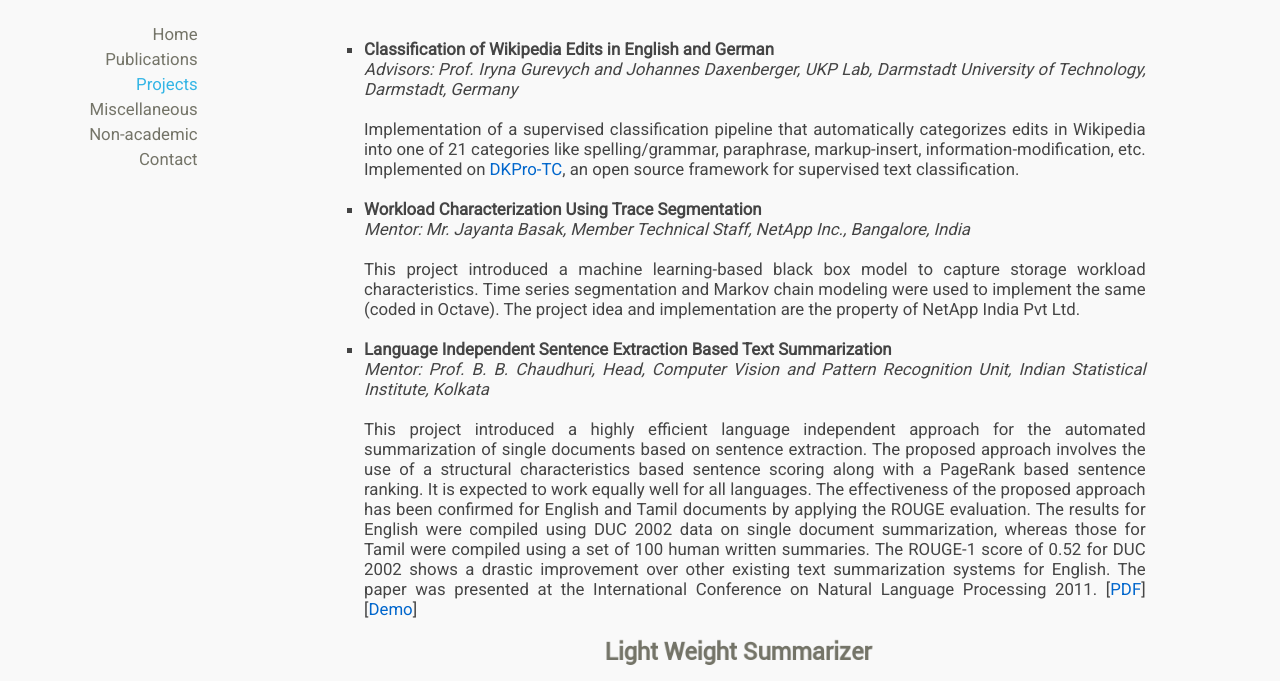
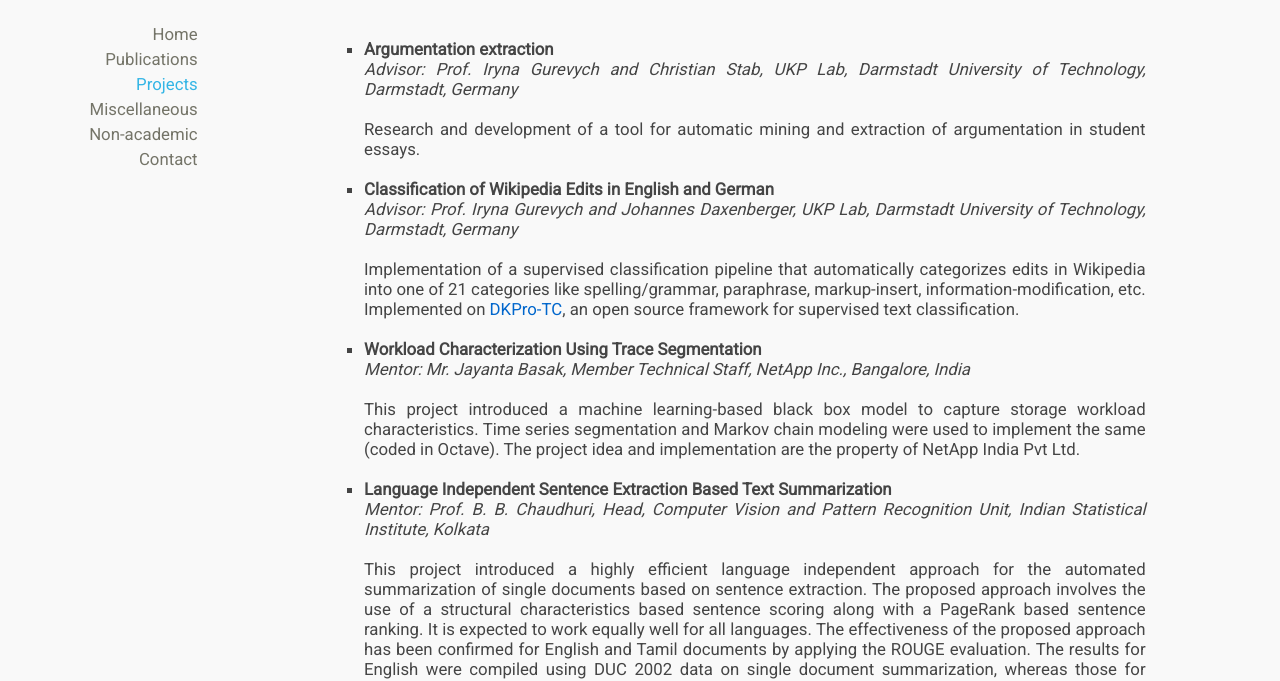
Before and after one commit to krishperumal/krishperumal.com, a plain HTML site: page projects.html in a window 1280 px wide. Shown: the part 103-784 px from the top of the page. Drawn offline with Linux system fonts and the light colour scheme.

Commit message:
added current project

```diff
--- a/projects.html
+++ b/projects.html
@@ -25,8 +25,12 @@
 	<div id="right" style="height:180%">
 	<p>
 	<ul>
+	<li><a style="font-weight:bold">Argumentation extraction</a><br/>
+	<a style="font-style:italic">Advisor: Prof. Iryna Gurevych and Christian Stab, UKP Lab, Darmstadt University of Technology, Darmstadt, Germany</a></li>
+	<br/>
+	Research and development of a tool for automatic mining and extraction of argumentation in student essays.<br/><br/>
 	<li><a style="font-weight:bold">Classification of Wikipedia Edits in English and German</a><br/>
-	<a style="font-style:italic">Advisors: Prof. Iryna Gurevych and Johannes Daxenberger, UKP Lab, Darmstadt University of Technology, Darmstadt, Germany</a></li>
+	<a style="font-style:italic">Advisor: Prof. Iryna Gurevych and Johannes Daxenberger, UKP Lab, Darmstadt University of Technology, Darmstadt, Germany</a></li>
 	<br/>
 	Implementation of a supervised classification pipeline that automatically categorizes edits in Wikipedia into one of 21 categories like spelling/grammar, paraphrase, markup-insert, information-modification, etc. Implemented on <a href="https://code.google.com/p/dkpro-tc/">DKPro-TC</a>, an open source framework for supervised text classification.<br/><br/>
 	<li><a style="font-weight:bold">Workload Characterization Using Trace Segmentation</a><br/>
```
